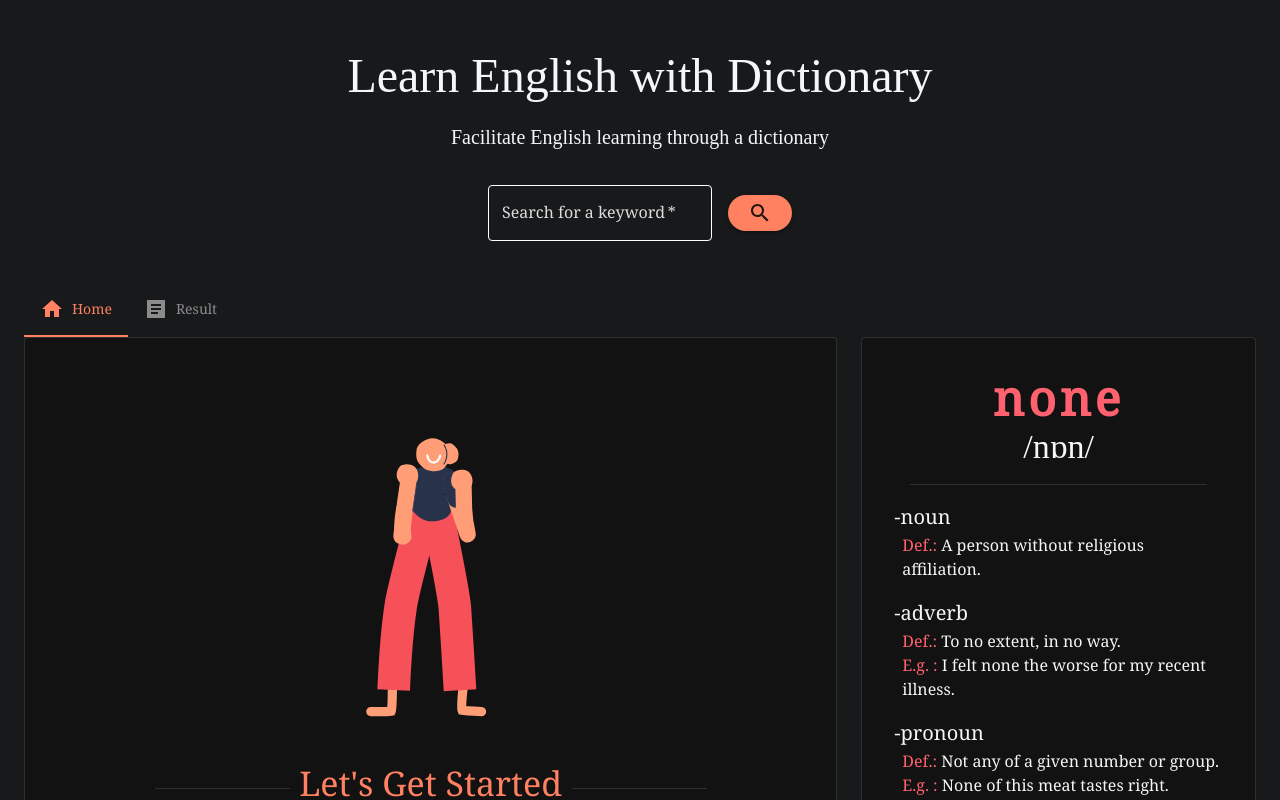
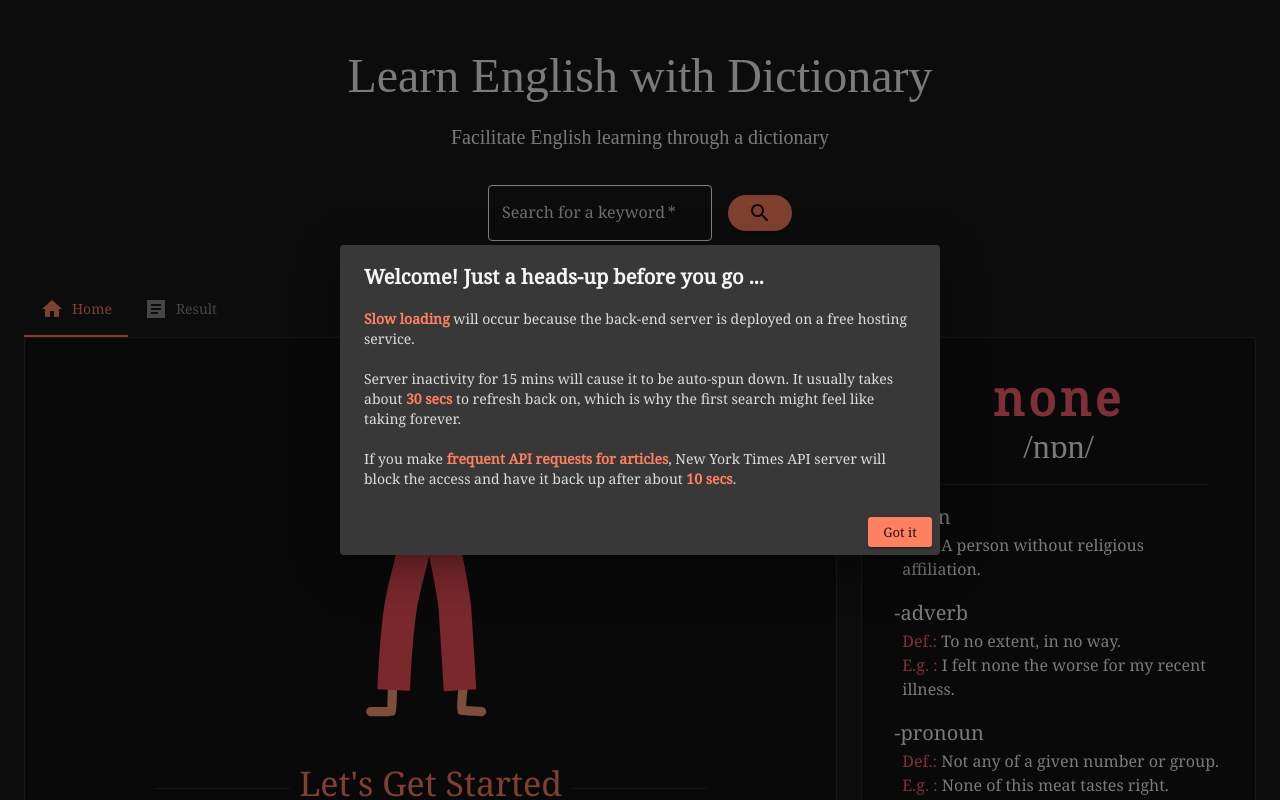
Before and after one commit to laynesquare/learn_english_with_dictionary, a React (Create React App) app in the folder client/: page / in a window 1280 px wide. Shown: the top 800 px of the page. Built offline with nearby package versions, Linux system fonts and the light colour scheme; a web font is replaced by a local one.

Commit message:
feat: add the heads-up component

```diff
--- a/client/src/App.js
+++ b/client/src/App.js
@@ -1,6 +1,7 @@
 import { useMediaQuery, Container, Grid } from '@mui/material';
 import { theme } from './themes/theme';
 import DictionaryPanel from './components/DictionaryPanel/DictionaryPanel';
+import HeadsUp from './components/HeadsUp/HeadsUp';
 import Display from './components/Display/Display';
 import Footer from './components/Footer/Footer';
 import Header from './components/Header/Header';
@@ -11,6 +12,7 @@ const App = () => {
 
   return (
     <>
+      <HeadsUp />
       <Container maxWidth="xl" sx={{ ...appStyle.mostOuter }}>
         <Header />
         <Grid container spacing={3} sx={{ mt: '0.5rem' }}>
@@ -29,9 +31,9 @@ const App = () => {
 
 const appStyle = {
   mostOuter: {
+    minHeight: '100vh',
+    minWidth: '360px',
     p: '1rem 1rem',
-    minWidth: '360px',
-    minHeight: '100vh',
   },
 
   title: { pt: '2rem', fontFamily: 'Moul' },
--- a/client/src/components/Display/Display.js
+++ b/client/src/components/Display/Display.js
@@ -168,7 +168,7 @@ const CardImg = ({ web_url, idx, multimedia }) => {
       onClick={() => window.open(web_url)}
       onMouseEnter={() => setIsHover(idx)}
       onMouseLeave={() => setIsHover(null)}
-      image={`http://www.nytimes.com/${multimedia[0].url}`}
+      image={`https://www.nytimes.com/${multimedia[0].url}`}
       sx={{ ...resultStyle.img(isHover, idx) }}
     />
   );
--- /dev/null
+++ b/client/src/components/HeadsUp/HeadsUp.js
@@ -0,0 +1,56 @@
+import {
+  DialogContentText,
+  DialogActions,
+  DialogContent,
+  DialogTitle,
+  Dialog,
+  Button,
+} from '@mui/material';
+import { useState } from 'react';
+
+const HeadsUp = () => {
+  const [HeadsUp, setHeadsUp] = useState(true);
+
+  return (
+    <Dialog
+      open={HeadsUp}
+      aria-labelledby="heads-up"
+      aria-describedby="slow-loading-will-occur-due-to-free-hosting-service"
+      sx={{ minWidth: '360px' }}
+    >
+      <DialogTitle id="heads-up" fontWeight="bold">
+        Welcome! Just a heads-up before you go ...
+      </DialogTitle>
+      <DialogContent>
+        <DialogContentText
+          id="slow-loading-will-occur-due-to-free-hosting-service"
+          variant="body2"
+        >
+          <b>Slow loading</b> will occur because the back-end server is deployed
+          on a free hosting service.
+          <br />
+          <br />
+          Server inactivity for 15 mins will cause it to be auto-spun down. It
+          usually takes about <b>30 secs</b> to refresh back on, which is why
+          the first search might feel like taking forever.
+          <br />
+          <br />
+          If you make <b>frequent API requests for articles</b>, New York Times
+          API server will block the access and have it back up after about
+          <b> 10 secs</b>.
+        </DialogContentText>
+      </DialogContent>
+      <DialogActions>
+        <Button
+          variant="contained"
+          onClick={() => setHeadsUp(false)}
+          size="small"
+        >
+          Got it
+        </Button>
+      </DialogActions>
+    </Dialog>
+  );
+};
+
+export default HeadsUp;
--- a/client/src/index.css
+++ b/client/src/index.css
@@ -4,8 +4,11 @@
   width: 5px;
 }
 
-
 /* Handle */
 ::-webkit-scrollbar-thumb {
   background: #888;
 }
+
+b {
+  color: #ff8161;
+}
```
Also changed, not shown: client/package.json (+6 -1 lines), 1 other file (tests, documents, lock files or other folders).
